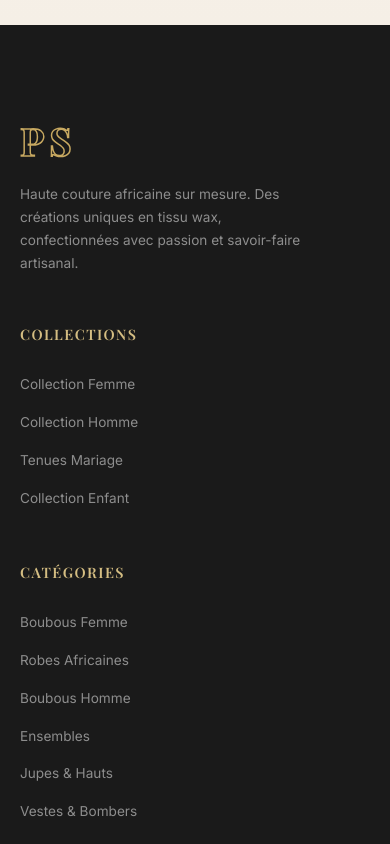
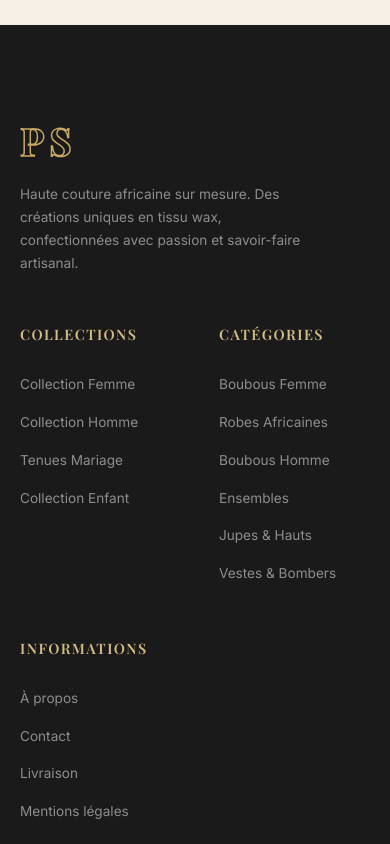
Before and after one commit to MatricxConsulting/pristyle, a Next.js app in the folder site/: page / in a window 390 px wide. Shown: the part 6120-6964 px from the top of the page. Built offline with nearby package versions, Linux system fonts and the light colour scheme; no server answers; the database is empty.

Commit message:
style: ajuster la mise en page du footer pour une meilleure réactivité sur les écrans plus petits

```diff
--- a/site/app/components/Footer/Footer.module.css
+++ b/site/app/components/Footer/Footer.module.css
@@ -107,11 +107,15 @@
 
 @media (max-width: 600px) {
   .footerContent {
-    grid-template-columns: 1fr;
+    grid-template-columns: 1fr 1fr;
   }
 
   .brand {
-    grid-column: span 1;
+    grid-column: span 2;
+  }
+
+  .footerContent > div:last-child {
+    grid-column: span 2;
   }
 
   .footerBottom {
```
